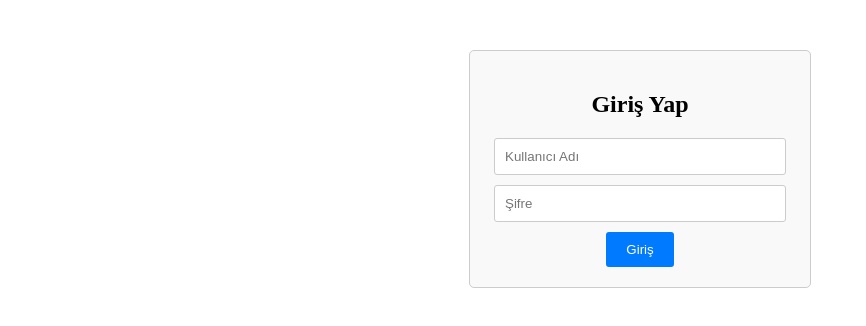
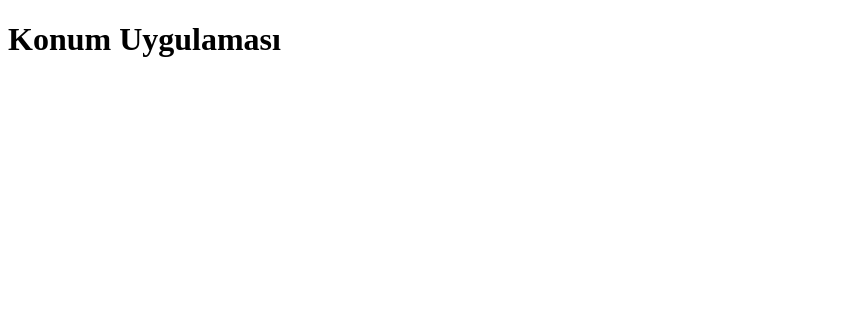
Before and after one commit to ttumitt/ATM, a plain HTML site: page index.html in a window 1280 px wide. Shown: the whole page, without its empty margins (0-866 px from the left). Drawn offline with Linux system fonts and the light colour scheme.

Commit message:
Update index.html

```diff
--- a/index.html
+++ b/index.html
@@ -7,18 +7,8 @@
     <link rel="stylesheet" href="style.css">
 </head>
 <body>
-    <div id="login-form">
-        <h2>Giriş Yap</h2>
-        <form>
-            <input type="text" id="username" placeholder="Kullanıcı Adı" required>
-            <input type="password" id="password" placeholder="Şifre" required>
-            <button type="submit">Giriş</button>
-        </form>
-    </div>
-    <div id="app-content" style="display: none;">
-        <h1>Konum Uygulaması</h1>
-        <div id="location-list"></div>
-    </div>
+    <h1>Konum Uygulaması</h1>
+    <div id="location-list"></div>
     <script src="script.js"></script>
 </body>
 </html>
```
